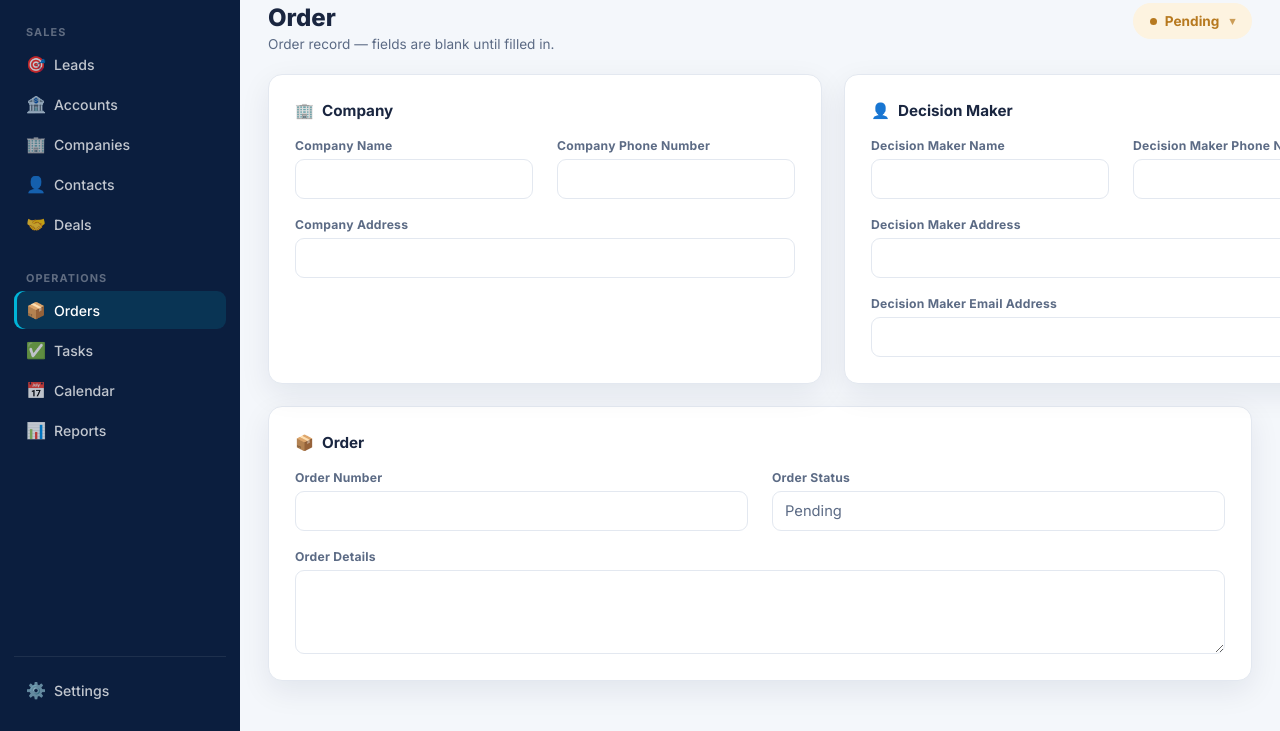
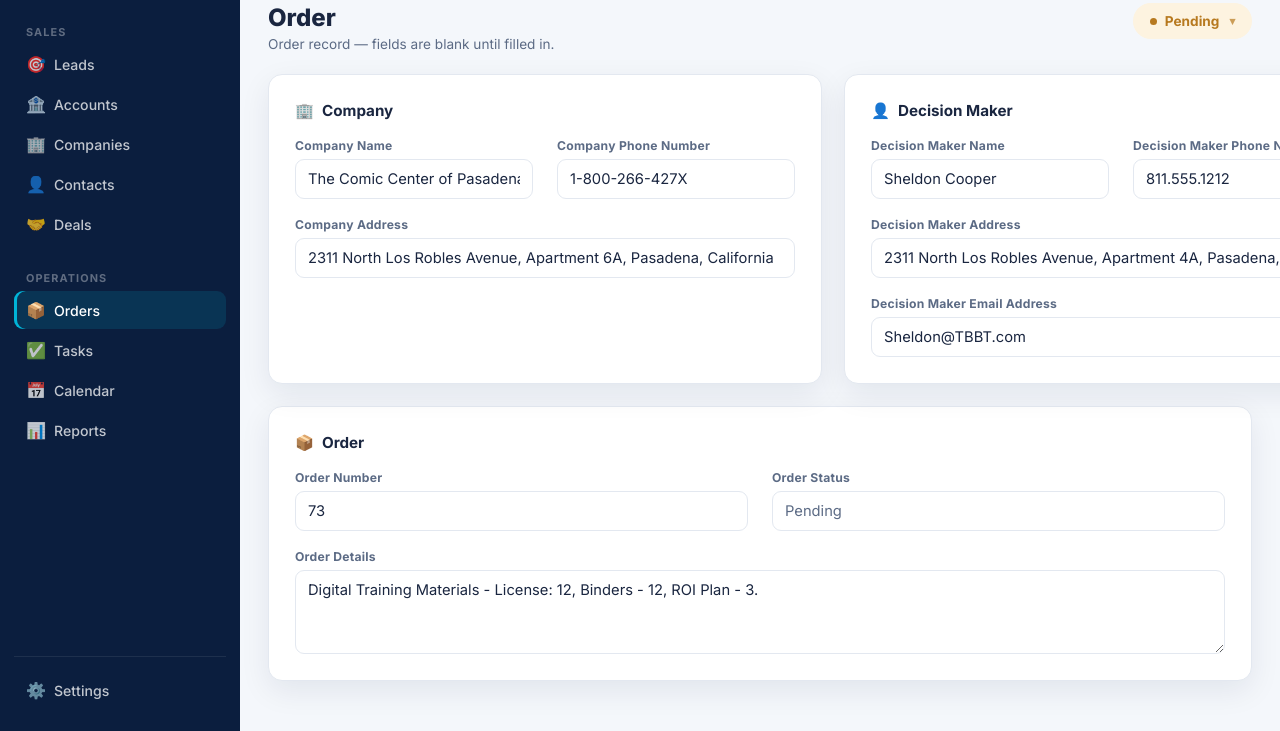
Before and after one commit to aubrown2001/simplitech-demo, a website: page simplitech-demo/public/orders.html in a window 1280 px wide. Shown: the part 151-882 px from the top of the page. Drawn offline with Linux system fonts and the light colour scheme.

Commit message:
Update orders.html

```diff
--- a/simplitech-demo/public/orders.html
+++ b/simplitech-demo/public/orders.html
@@ -326,19 +326,19 @@ button { font-family: inherit; cursor: pointer; }
         <div class="card">
           <div class="card-title"><span class="ic">🏢</span> Company</div>
           <div class="field-grid">
-            <div class="field"><label>Company Name</label><input type="text"></div>
-            <div class="field"><label>Company Phone Number</label><input type="text"></div>
-            <div class="field" style="grid-column: 1 / -1;"><label>Company Address</label><input type="text"></div>
+            <div class="field"><label>Company Name</label><input type="text" value="The Comic Center of Pasadena"></div>
+            <div class="field"><label>Company Phone Number</label><input type="text" value="1-800-266-427X"></div>
+            <div class="field" style="grid-column: 1 / -1;"><label>Company Address</label><input type="text" value="2311 North Los Robles Avenue, Apartment 6A, Pasadena, California"></div>
           </div>
         </div>
 
         <div class="card">
           <div class="card-title"><span class="ic">👤</span> Decision Maker</div>
           <div class="field-grid">
-            <div class="field"><label>Decision Maker Name</label><input type="text"></div>
-            <div class="field"><label>Decision Maker Phone Number</label><input type="text"></div>
-            <div class="field" style="grid-column: 1 / -1;"><label>Decision Maker Address</label><input type="text"></div>
-            <div class="field" style="grid-column: 1 / -1;"><label>Decision Maker Email Address</label><input type="email"></div>
+            <div class="field"><label>Decision Maker Name</label><input type="text" value="Sheldon Cooper"></div>
+            <div class="field"><label>Decision Maker Phone Number</label><input type="text" value="811.555.1212"></div>
+            <div class="field" style="grid-column: 1 / -1;"><label>Decision Maker Address</label><input type="text" value="2311 North Los Robles Avenue, Apartment 4A, Pasadena, California"></div>
+            <div class="field" style="grid-column: 1 / -1;"><label>Decision Maker Email Address</label><input type="email" value="Sheldon@TBBT.com"></div>
           </div>
         </div>
       </div>
@@ -346,11 +346,11 @@ button { font-family: inherit; cursor: pointer; }
       <div class="card">
         <div class="card-title"><span class="ic">📦</span> Order</div>
         <div class="field-grid">
-          <div class="field"><label>Order Number</label><input type="text"></div>
+          <div class="field"><label>Order Number</label><input type="text" value="73"></div>
           <div class="field"><label>Order Status</label><input type="text" value="Pending" disabled style="color:var(--muted);"></div>
           <div class="field wide" style="grid-column: 1 / -1;">
             <label>Order Details</label>
-            <textarea placeholder=""></textarea>
+            <textarea placeholder="">Digital Training Materials - License: 12, Binders - 12, ROI Plan - 3.</textarea>
           </div>
         </div>
       </div>
```
